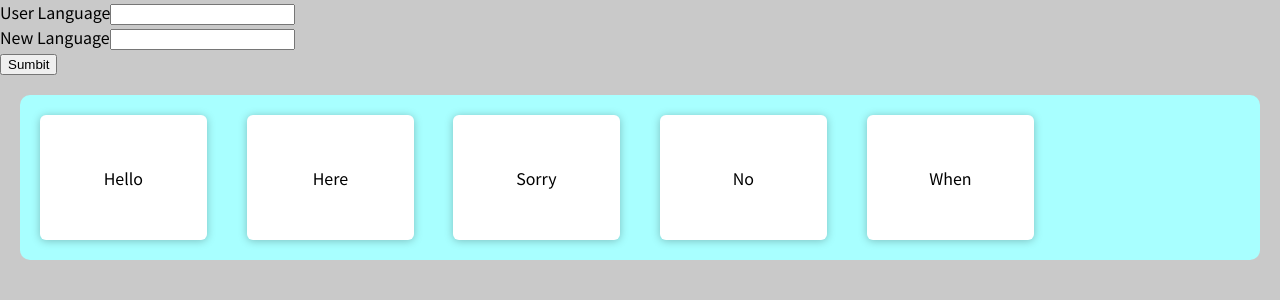
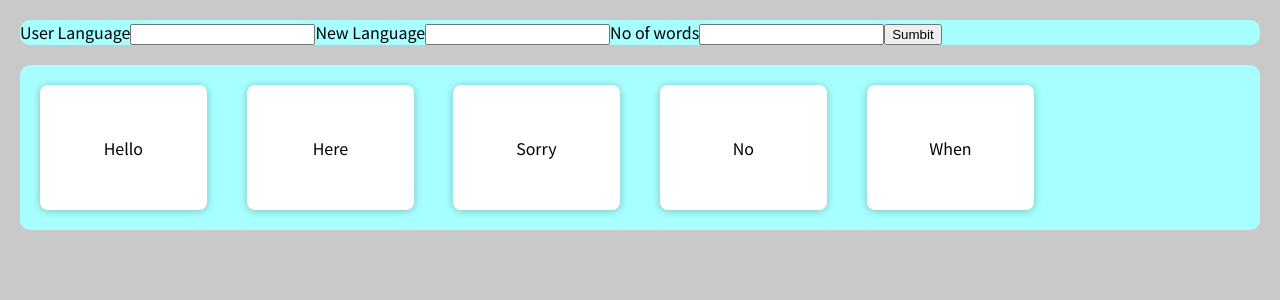
Before and after one commit to antarpreet11/WordFlash, a React (Create React App) app in the folder my-app/: page / in a window 1280 px wide. Shown: the top 300 px of the page. Built offline with nearby package versions, Linux system fonts and the light colour scheme.

Commit message:
Dont even know, small changes

```diff
--- a/my-app/src/App.js
+++ b/my-app/src/App.js
@@ -1,6 +1,6 @@
 import React, { useState } from 'react';
 import UserForm from './components/Form/UserForm';
-import FlashCardList from './components/FlashCard/FlashCardList';
+import FlashCardList from './components/FlashCardList/FlashCardList';
 
 const dummyWords = [
   {
@@ -30,7 +30,7 @@ function App() {
   const [words, setWords] = useState(dummyWords);
 
   return (
-    <div className='App'>
+    <div>
       <UserForm></UserForm>
       <FlashCardList words={words}></FlashCardList>
     </div>
--- a/my-app/src/components/FlashCard/FlashCard.module.css
+++ b/my-app/src/components/FlashCard/FlashCard.module.css
@@ -4,7 +4,7 @@
   margin: 20px;
   align-items: center;
   position: relative;
-  border-radius: 6px;
+  border-radius: 8px;
   box-shadow: 0 1px 8px rgba(0, 0, 0, 0.25);
   background-color: white;
   height: 125px;
--- a/my-app/src/components/FlashCard/FlashCardList.js
+++ b/my-app/src/components/FlashCardList/FlashCardList.js
@@ -1,8 +1,11 @@
 import React from "react";
-import FlashCard from "./FlashCard";
+import FlashCard from "../FlashCard/FlashCard";
 import styles from "./FlashCardList.module.css";
 
 const FlashCardList = ({ words }) => {
+
+  const length = words.length;
+
   return (
     <div className={styles['card-grid']}>
       {words.map((word) => {
@@ -14,6 +17,7 @@ const FlashCardList = ({ words }) => {
           ></FlashCard>
         );
       })}
+      <div className={styles.welcome}>{length === 0 ? 'Welcome!' : ''}</div>
     </div>
   );
 };
--- a/my-app/src/components/FlashCard/FlashCardList.module.css
+++ b/my-app/src/components/FlashCardList/FlashCardList.module.css
@@ -6,3 +6,8 @@
     border-radius: 10px;
     margin: 20px;
 }
+
+.welcome {
+    padding: 10px;
+    justify-content: center;
+}
--- a/my-app/src/components/Form/UserForm.js
+++ b/my-app/src/components/Form/UserForm.js
@@ -1,10 +1,11 @@
 import React, { useState } from 'react';
-
+import styles from './UserForm.module.css'
 
 const UserForm = () => {
 
     const [userLang, setUserLang] = useState('');
     const [newLang, setNewLang] = useState('');
+    const [newNum, setNewNum] = useState('');
 
     const userLangChangeHandler = (event) => {
         setUserLang(event.target.value);
@@ -14,19 +15,25 @@ const UserForm = () => {
         setNewLang(event.target.value);
     }
 
+    const newNumChangeHandler = (event) => {
+        setNewNum(event.target.value);
+    }
+
     const submitHandler = (event) => {
         event.preventDefault();
         const userData = {
             lang1: userLang,
-            lang2: newLang
+            lang2: newLang,
+            num: newNum
         }
         setUserLang('');
         setNewLang('');
+        setNewNum(0);
         console.log(userData);
     }
 
     return (
-      <form onSubmit = {submitHandler}>
+      <form onSubmit = {submitHandler} className={styles.form}>
           <div>
             <label>User Language</label>
             <input type="text" onChange={userLangChangeHandler} value={userLang}></input>
@@ -36,6 +43,10 @@ const UserForm = () => {
             <input type="text" onChange={newLangChangeHandler} value={newLang}></input>
           </div>
           <div>
+            <label>No of words</label>
+            <input type="number" onChange={newNumChangeHandler} value={newNum}></input>
+          </div>
+          <div>
               <button type='submit'>Sumbit</button>
           </div>
       </form>
--- /dev/null
+++ b/my-app/src/components/Form/UserForm.module.css
@@ -0,0 +1,8 @@
+.form {
+    border-radius: 10px;
+    margin: 20px;
+    display: flex;
+    flex-wrap: wrap;
+    text-align: left;
+    background-color: rgb(168, 255, 255);
+}
```
Also changed, not shown: my-app/src/components/Form/UserForm.css (deleted).
